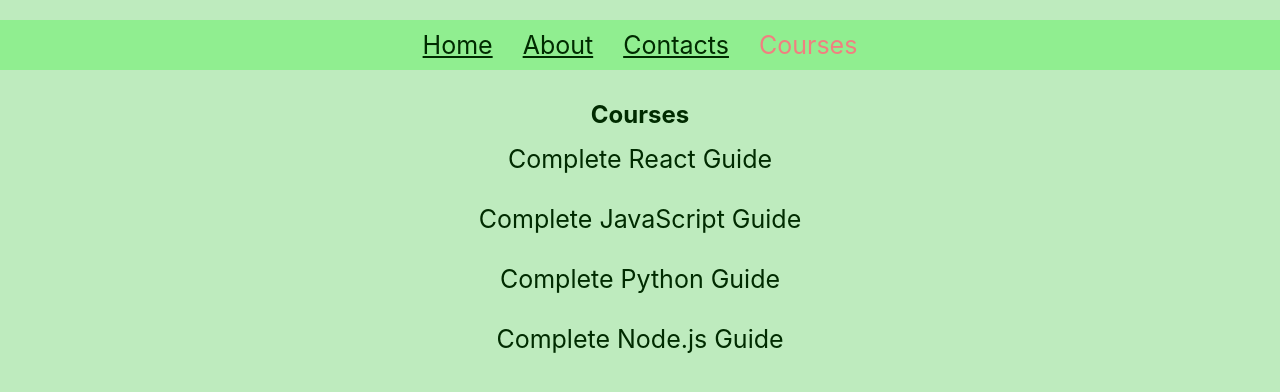
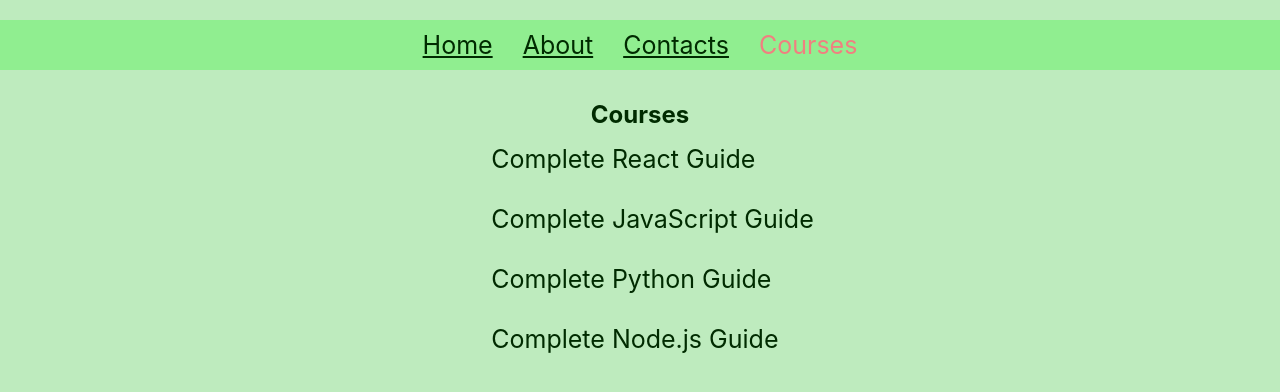
Before and after one commit to vltinica/react-router-remember, a React (Create React App) app: page /courses in a window 1280 px wide. Shown: the top 392 px of the page. Built offline with nearby package versions, Linux system fonts and the light colour scheme.

Commit message:
small changes in App

```diff
--- a/src/App.css
+++ b/src/App.css
@@ -1,7 +1,7 @@
 * {
     padding: 0;
     margin: 0;
-    background-color:rgb(190, 235, 190);
+    background-color: rgb(190, 235, 190);
 }
 
 .App {
@@ -24,11 +24,17 @@
     padding: 20px;
 }
 
+.coursesContainerDiv {
+    display: flex;
+    flex-direction: column;
+    justify-content: flex-start;
+    margin-left: 25px;
+}
+
 .divCourseLink {
     /* width: 100%;  */
     margin: 15px 0;
     display: flex;
-    justify-content: center;
     align-items: center;
 }
 
--- /dev/null
+++ b/src/App.js
@@ -0,0 +1,30 @@
+import { BrowserRouter, Routes, Route } from "react-router-dom";
+import MainLayout from "./layouts/MainLayout";
+import Home from "./components/Home";
+import About from "./components/About";
+import Contacts from "./components/Contacts";
+import NotFound from "./components/NotFound";
+import Courses from "./components/Courses";
+import "./App.css";
+import SingleCourse from "./components/SingleCourse";
+
+function App() {
+  return (
+    <BrowserRouter>
+      <div className="App">
+        <Routes>
+          <Route path="/" element={<MainLayout />}>
+            <Route index element={<Home />} />
+            <Route path="about" element={<About />} />
+            <Route path="contacts" element={<Contacts />} />
+            <Route path="courses" element={<Courses />} />
+            <Route path="courses/:slug" element={<SingleCourse />} />
+            <Route path="*" element={<NotFound />} />
+          </Route>
+        </Routes>
+      </div>
+    </BrowserRouter>
+  );
+}
+
+export default App;
--- a/src/components/Courses.jsx
+++ b/src/components/Courses.jsx
@@ -6,6 +6,7 @@ const Courses = () => {
   return (
     <div className="courses-container">
       <h2>Courses</h2>
+      <div className="coursesContainerDiv">
         {courses.map((course) => (
           <div key={course.id} className="divCourseLink">
             <Link to={course.slug} className="courseLink">
@@ -14,6 +15,7 @@ const Courses = () => {
           </div>
         ))}
       </div>
+    </div>
   );
 };
 
--- a/src/components/SingleCourse.jsx
+++ b/src/components/SingleCourse.jsx
@@ -1,13 +1,16 @@
-import React from 'react'
+import React from "react";
+import { useParams } from "react-router-dom";
+import courses from "../data/courses";
 
-const SingleCourse = ({title, slug, id}) => {
+const SingleCourse = () => {
+  const params = useParams();
+  console.log(params);
+
   return (
     <div>
-        <h2>{title}</h2>
-        <p>Slug: {slug}</p>
-        <p>ID: {id}</p>
+      <h2>Single Course Info</h2>
     </div>
-  )
-}
+  );
+};
 
-export default SingleCourse
+export default SingleCourse;
```
Lines whose indentation alone changed are shown as unchanged.
